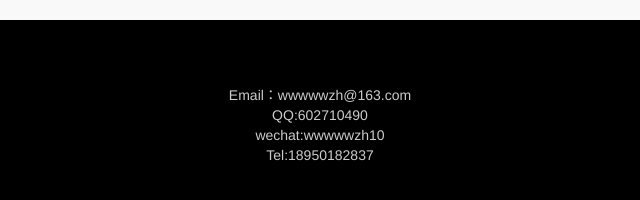
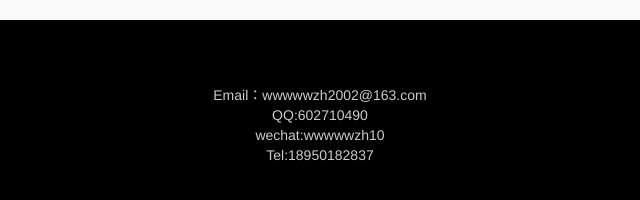
Before and after one commit to dreamerably/PR, a plain HTML site: page index.html in a window 1280 px wide. Shown: the part 5622-5822 px from the top of the page, 320-960 px from the left. Drawn offline with nearby package versions, Linux system fonts and the light colour scheme.

Commit message:
Update index.html

```diff
--- a/index.html
+++ b/index.html
@@ -255,7 +255,7 @@
 
 
                 <div class="col-md-4 text-center">
-                    <p>Email：wwwwwzh@163.com<br>
+                    <p>Email：wwwwwzh2002@163.com<br>
 					QQ:602710490<br>
 					wechat:wwwwwzh10<br>
 					Tel:18950182837
```
